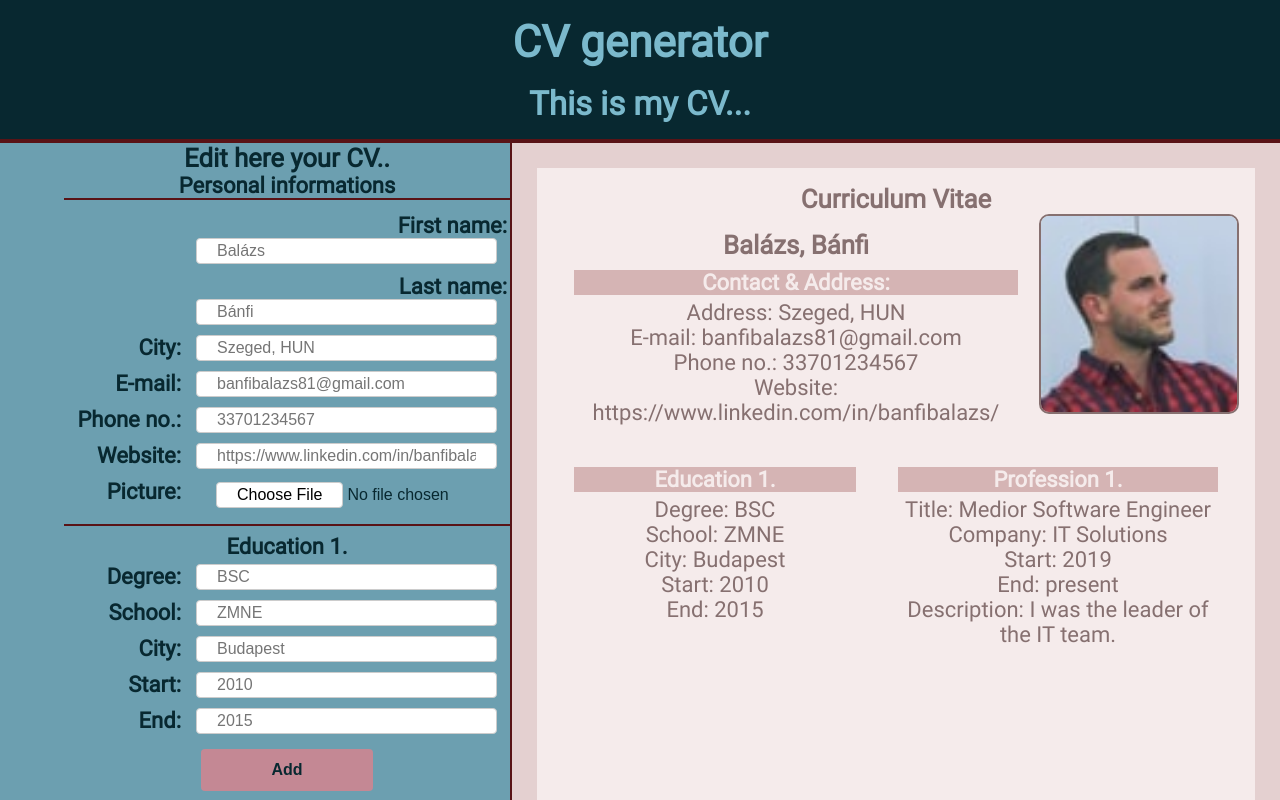
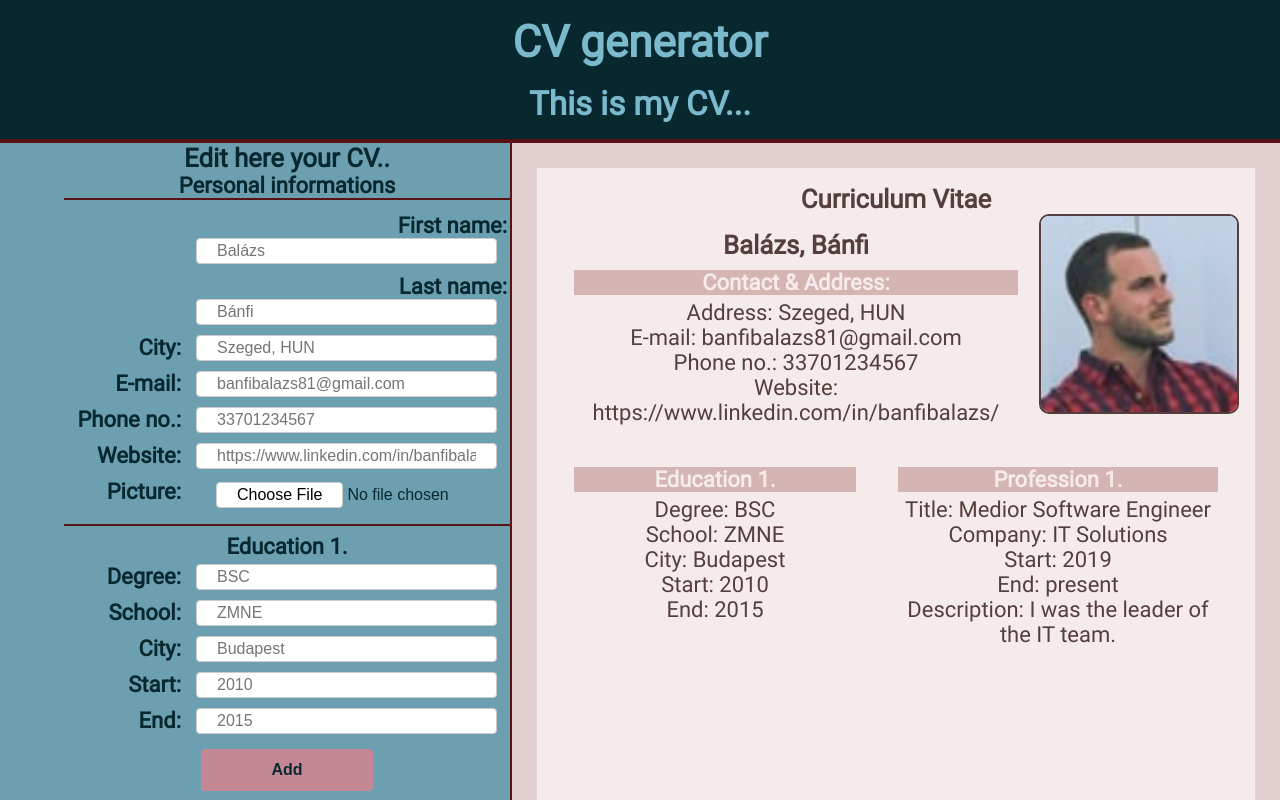
Before and after one commit to BalazsBanfi/CV-generator, a React (Vite) app: page / in a window 1280 px wide. Shown: the top 800 px of the page. Built offline with nearby package versions, Linux system fonts and the light colour scheme.

Commit message:
Change color profile

```diff
--- a/src/styles/style.css
+++ b/src/styles/style.css
@@ -8,7 +8,7 @@
   --printC1: rgb(245, 235, 235);
   --printC2: rgb(228, 208, 208);
   --printC3: rgb(213, 180, 180);
-  --printC4: rgb(134, 112, 112);
+  --printC4: rgb(84, 62, 62);
 }
 
 /* roboto-regular - latin */
```
